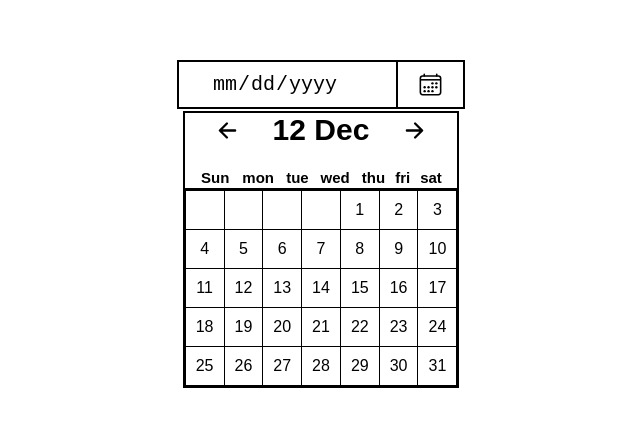
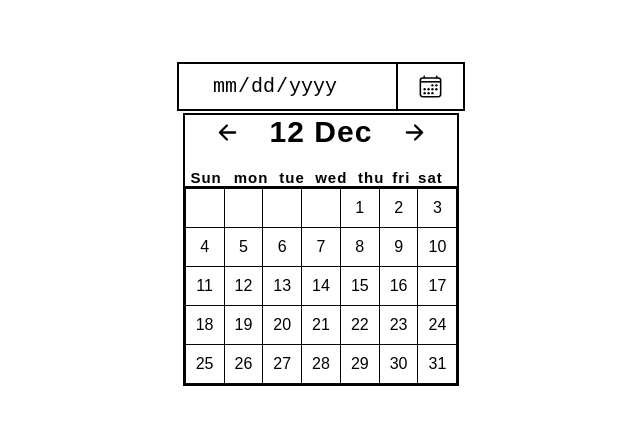
Before and after one commit to NotPrasun24/roadmapsh.PYTHON-projects, a plain HTML site: page Frontend Projects/Datepicker UI/index.html in a window 1280 px wide. Shown: the part 176-602 px from the top of the page, without its empty margins (319-959 px from the left). Drawn offline with nearby package versions, Linux system fonts and the light colour scheme.

Commit message:
completed

```diff
--- a/Frontend Projects/Datepicker UI/index.css
+++ b/Frontend Projects/Datepicker UI/index.css
@@ -2,25 +2,23 @@
     margin: 0;
     padding: 0;
 }
-/* Hide the default icon on Chrome, Safari, Edge */
+
 input[type="date"]::-webkit-calendar-picker-indicator {
     display: none;
 }
 
 .main{
     display: flex;
-    flex-direction: column; /* Stack items vertically */
-    align-items: center; /* Align horizontally to the center */
-    justify-content: center; /* Align vertically to the center */
+    flex-direction: column;
+    align-items: center;
+    justify-content: center;
     height: 100vh;
-    /* background-color: aqua; */
 }
 .first{
     border: 2px solid black;
     display: flex;
     justify-content: center;
     align-items: center;
-
 }
 
 input{
@@ -40,7 +38,6 @@ ion-icon{
 .calendar{
     border: 2px solid black;
     margin-top: 2px;
-    /* margin: auto; */
     font-family:Arial, Helvetica, sans-serif;
 
 }
@@ -53,36 +50,29 @@ ion-icon{
 
 }
 .dec{
-    /* height: 100px; */
-
     text-align:center;
     font-size: 15px;
-    /* letter-spacing: 1px; */
+    letter-spacing: 1px;
     border-bottom: 2px solid black;
     display: flex;
     flex-direction: column;
     justify-content: space-between;
     padding: 0px 10px;
 }
+
 #smt{
 
+    margin-left: -10px;
     border-collapse: collapse;
 }
-#smt th{
-    padding: 2px;
-    border: none;
-    border-style: none;
-    /* color: aqua; */
-    /* row-gap: 10px; */
-    /* gap: 10px; */
-    padding:x;
-}
+
+
 .dec table{
     border: none;
 }
 table,td{
-    border-collapse: collapse; /* Makes borders touch each other */
+    border-collapse: collapse;
     padding: 10px 10px;
     text-align: center;
-    border: 1px solid #000; /* Optional border for cells */
+    border: 1px solid #050505;
 }
```
Also changed, not shown: Frontend Projects/Datepicker UI/index.html (+1 -10 lines).
